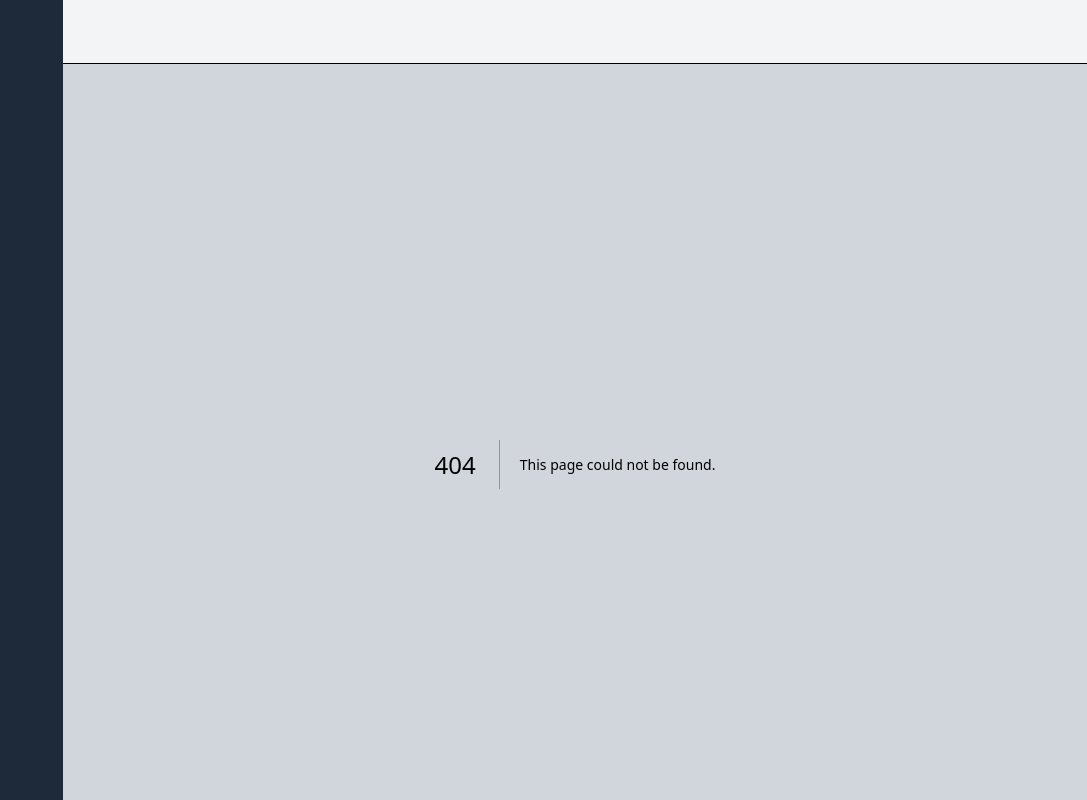
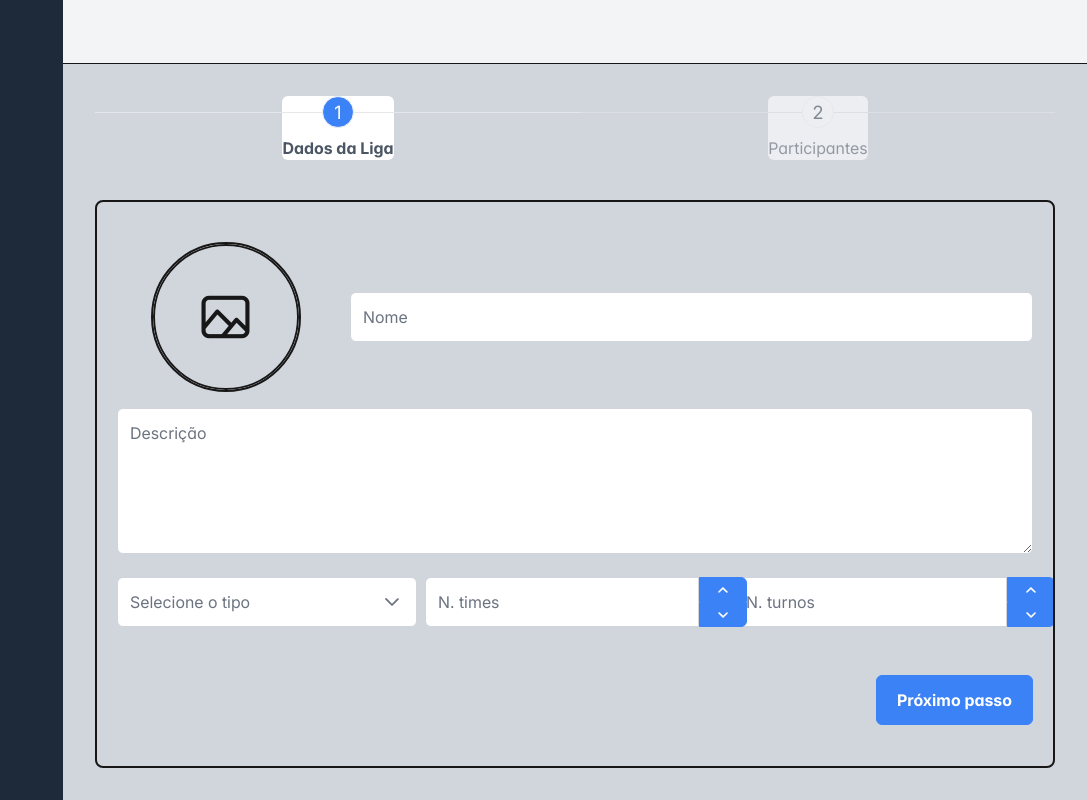
Before and after one commit to joaov815/sports-standings, a Next.js app: page /league in a window 1280 px wide. Before the commit this address had no page. Shown: the whole page, without its empty margins (193-1280 px from the left). Built offline with nearby package versions, Linux system fonts and the light colour scheme.

Commit message:
feat: WIP create league form page

```diff
--- /dev/null
+++ b/app/league/page.tsx
@@ -0,0 +1,201 @@
+"use client";
+
+import { Button } from "primereact/button";
+import { InputText } from "primereact/inputtext";
+import { InputNumber } from "primereact/inputnumber";
+import { InputTextarea } from "primereact/inputtextarea";
+import { Steps } from "primereact/steps";
+import { Dropdown } from "primereact/dropdown";
+import { useState } from "react";
+
+import AvatarInput from "@/components/avatar-input";
+import { range, useFormValidation } from "@/utils/utils";
+import FormErrorText from "@/components/form-error-text";
+
+export default function LeaguePage() {
+  const [activeIndex, setActiveIndex] = useState(0);
+  const { formValues, formErrors, handleChange, handleSubmit, handleBlur } =
+    useFormValidation({
+      name: {
+        value: "",
+        validators: [
+          (v) => {
+            return {
+              isValid: v.length > 2,
+              errorMessage: "Número de caracteres inválido",
+            };
+          },
+        ],
+      },
+      description: { value: "" },
+      kind: { value: "" },
+      imageUrl: { value: "" },
+      numberOfTeams: { value: null },
+      numberOfRounds: { value: null },
+      teams: { value: [] },
+    });
+
+  const kindList = [{ name: "Pontos corridos", code: "P" }];
+
+  const items = [
+    {
+      label: "Dados da Liga",
+    },
+    {
+      label: "Participantes",
+    },
+  ];
+
+  function uploadImage(file: File | undefined) {
+    if (!file) return;
+
+    // Faz upload....
+
+    handleChange("imageUrl", file.name);
+  }
+
+  function submit(e: React.FormEvent) {
+    if (activeIndex === 0) {
+      handleSubmit(() => {
+        console.log("submit first form");
+        setActiveIndex(1);
+      })(e);
+
+      return;
+    }
+
+    // submit
+  }
+
+  console.log(!!formErrors.name);
+
+  const participantsTemplate = formValues.numberOfTeams ? (
+    range(formValues.numberOfTeams).map((v) => {
+      return (
+        <div className="flex gap-x-4 mt-20" key={v}>
+          <div className="flex justify-center items-center shrink-0">
+            <AvatarInput size={140} onChange={(file) => uploadImage(file)} />
+          </div>
+          <div className="flex flex-col gap-2 justify-center grow">
+            <InputText
+              placeholder="Nome"
+              invalid={!!formErrors.name}
+              onBlur={() => handleBlur("name")}
+              className="w-full"
+              value={formValues.name}
+              onChange={(e) => handleChange("name", e.target.value)}
+            />
+            <InputTextarea
+              placeholder="Descrição"
+              className="w-full"
+              invalid={!!formErrors.description}
+              value={formValues.description}
+              onChange={(e) => handleChange("description", e.target.value)}
+              rows={4}
+            />
+          </div>
+        </div>
+      );
+    })
+  ) : (
+    <></>
+  );
+
+  const firstStep =
+    activeIndex === 0 ? (
+      <>
+        <div className="grid grid-cols-4 gap-4 mt-10">
+          <div className="flex justify-center">
+            <AvatarInput onChange={(file) => uploadImage(file)} />
+          </div>
+          <div className="flex flex-col justify-center col-span-3">
+            <InputText
+              placeholder="Nome"
+              invalid={!!formErrors.name?.length}
+              value={formValues.name}
+              onChange={(e) => handleChange("name", e.target.value)}
+            />
+            <FormErrorText errors={formErrors.name} />
+          </div>
+        </div>
+
+        <div>
+          <InputTextarea
+            placeholder="Descrição"
+            className="w-full"
+            value={formValues.description}
+            invalid={!!formErrors.name?.length}
+            onChange={(e) => handleChange("description", e.target.value)}
+            rows={5}
+          />
+          <FormErrorText errors={formErrors.name} />
+        </div>
+
+        <div className="grid grid-cols-3 gap-x-2">
+          <div>
+            <Dropdown
+              value={formValues.kind}
+              onChange={(e) => handleChange("kind", e.value)}
+              options={kindList}
+              invalid={!!formErrors.name?.length}
+              optionLabel="name"
+              placeholder="Selecione o tipo"
+              className="w-full md:w-14rem"
+            />
+            <FormErrorText errors={formErrors.name} />
+          </div>
+
+          <div>
+            <InputNumber
+              placeholder="N. times"
+              showButtons
+              name="numberOfTeams"
+              invalid={!!formErrors.name?.length}
+              min={0}
+              max={30}
+              value={formValues.numberOfTeams}
+              onChange={(e) => handleChange("numberOfTeams", e.value)}
+            />
+            <FormErrorText errors={formErrors.name} />
+          </div>
+
+          <div>
+            <InputNumber
+              placeholder="N. turnos"
+              showButtons
+              min={0}
+              max={4}
+              invalid={!!formErrors.name?.length}
+              value={formValues.numberOfRounds}
+              onChange={(e) => handleChange("numberOfRounds", e.value)}
+            />
+            <FormErrorText errors={formErrors.name} />
+          </div>
+        </div>
+      </>
+    ) : null;
+
+  const secondStep = activeIndex === 1 ? participantsTemplate : null;
+
+  return (
+    <div className="p-8 flex flex-col h-full">
+      <Steps
+        model={items}
+        activeIndex={activeIndex}
+        onSelect={(e) => setActiveIndex(e.index)}
+        readOnly
+      />
+
+      <div className="border-2 mt-10 px-5 rounded-lg h-full overflow-y-auto">
+        <form action="none" className="space-y-4">
+          {firstStep}
+          {secondStep}
+
+          <div className="flex flex-row-reverse mt-10 py-2">
+            <Button label="Próximo passo" type="button" onClick={submit} />
+          </div>
+        </form>
+      </div>
+    </div>
+  );
+}
```
